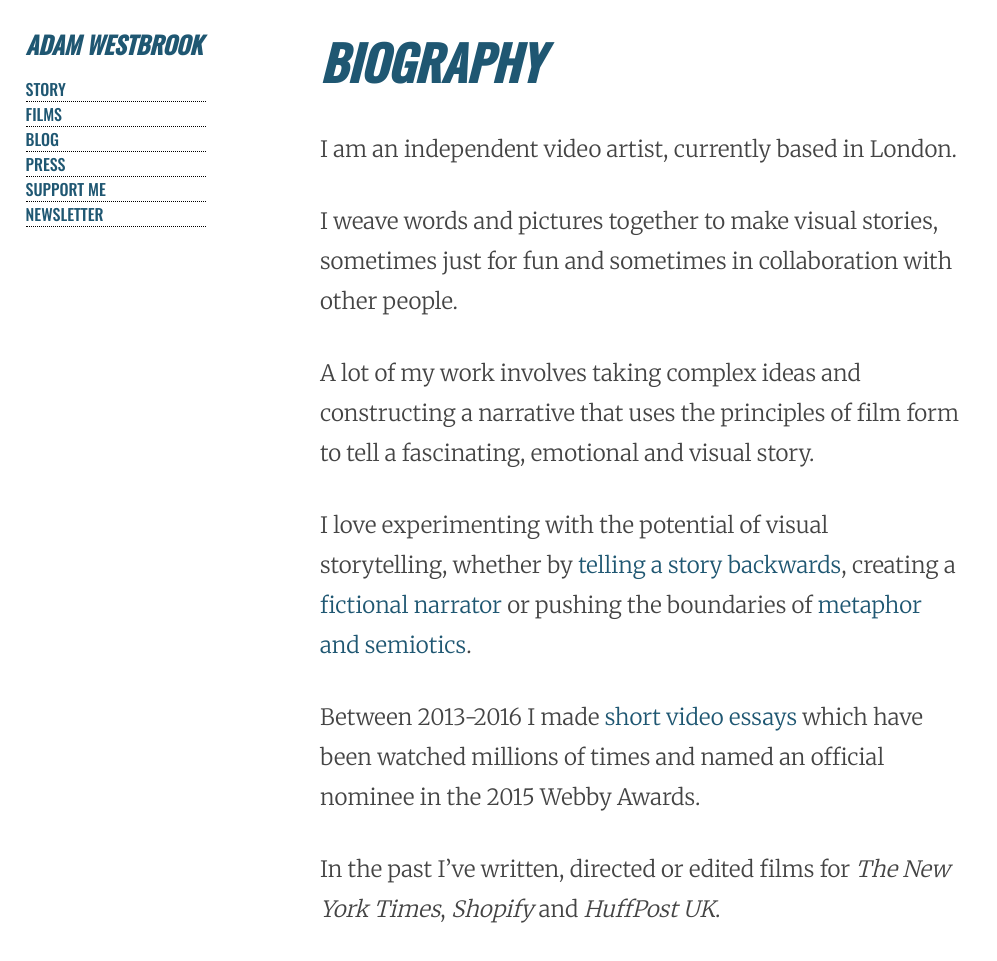
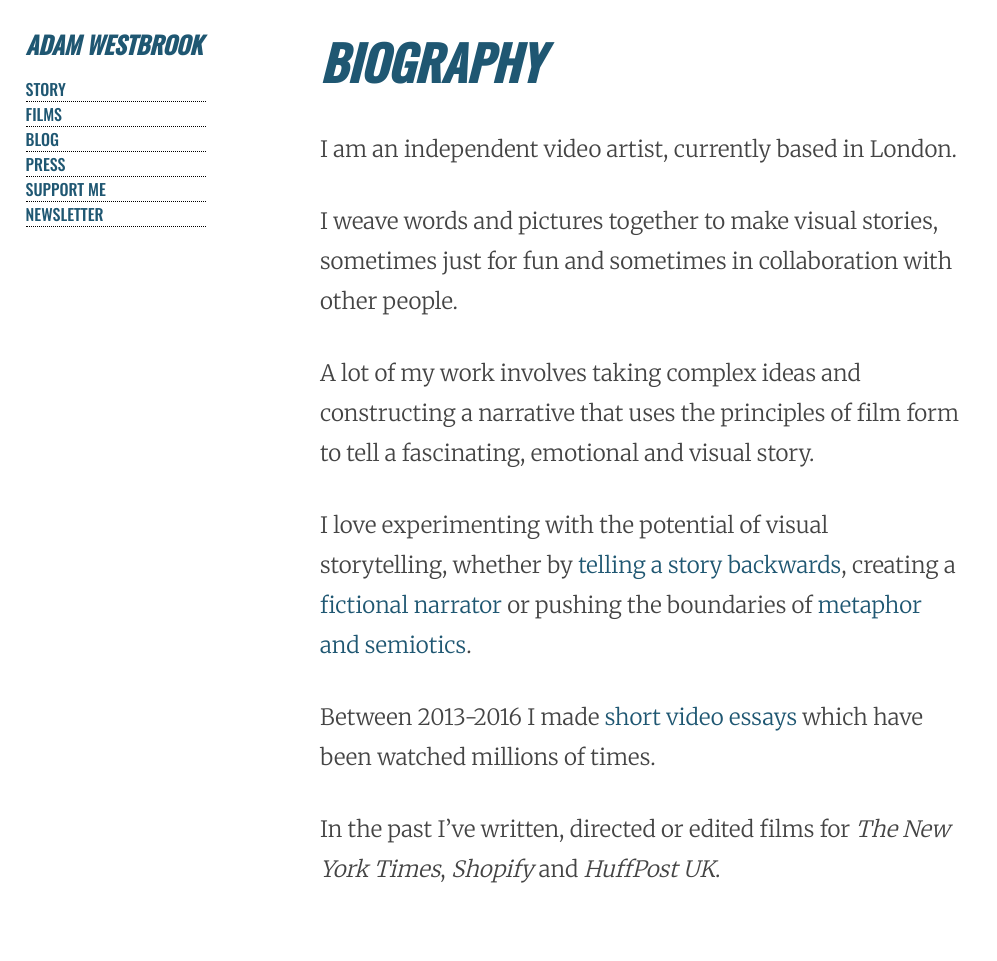
Before and after one commit to AdamWestbrook/adamwestbrook.github.io, a Jekyll site: the page built from story.md, in a window 1280 px wide. Shown: the whole page, without its empty margins (0-997 px from the left). Built offline with Jekyll 4.4.1, drawn with Linux system fonts in a browser that asks for light colours; after the commit the page ends 921 px from its top, so only the background shows below that.

Commit message:
Update story.md

```diff
--- a/story.md
+++ b/story.md
@@ -14,6 +14,6 @@ A lot of my work involves taking complex ideas and constructing a narrative that
 
 I love experimenting with the potential of visual storytelling, whether by [telling a story backwards](https://vimeo.com/105681474), creating a [fictional narrator](/parallax) or pushing the boundaries of [metaphor and semiotics](https://vimeo.com/157044515).
 
-Between 2013-2016 I made [short video essays](/portfolio) which have been watched millions of times and named an official nominee in the 2015 Webby Awards.
+Between 2013-2016 I made [short video essays](/portfolio) which have been watched millions of times.
 
 In the past I've written, directed or edited films for *The New York Times*, *Shopify* and *HuffPost UK*.
```
